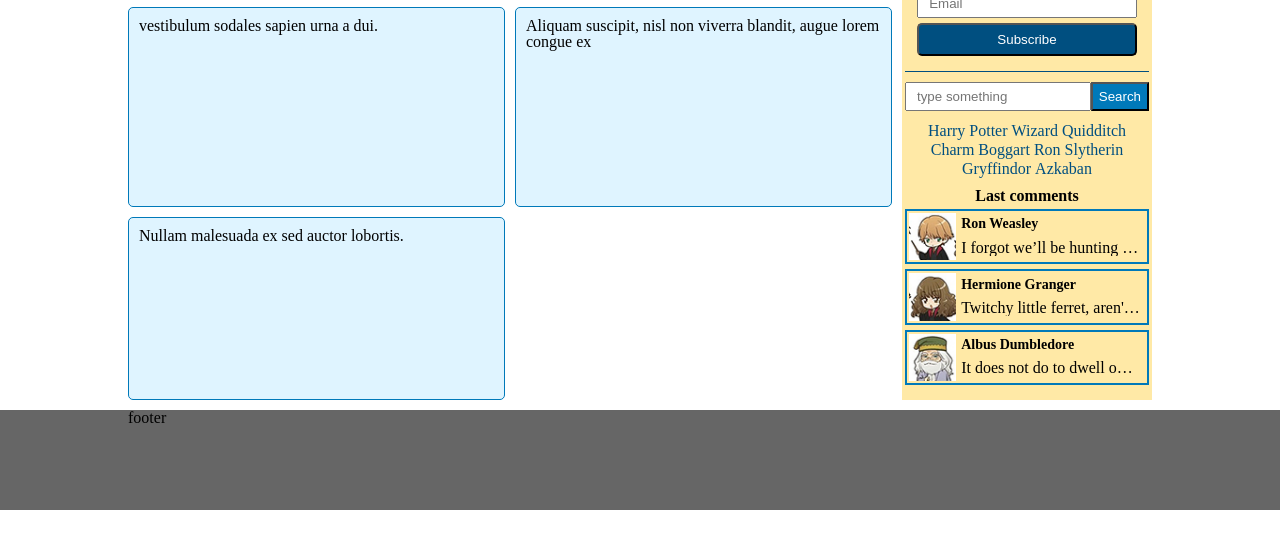
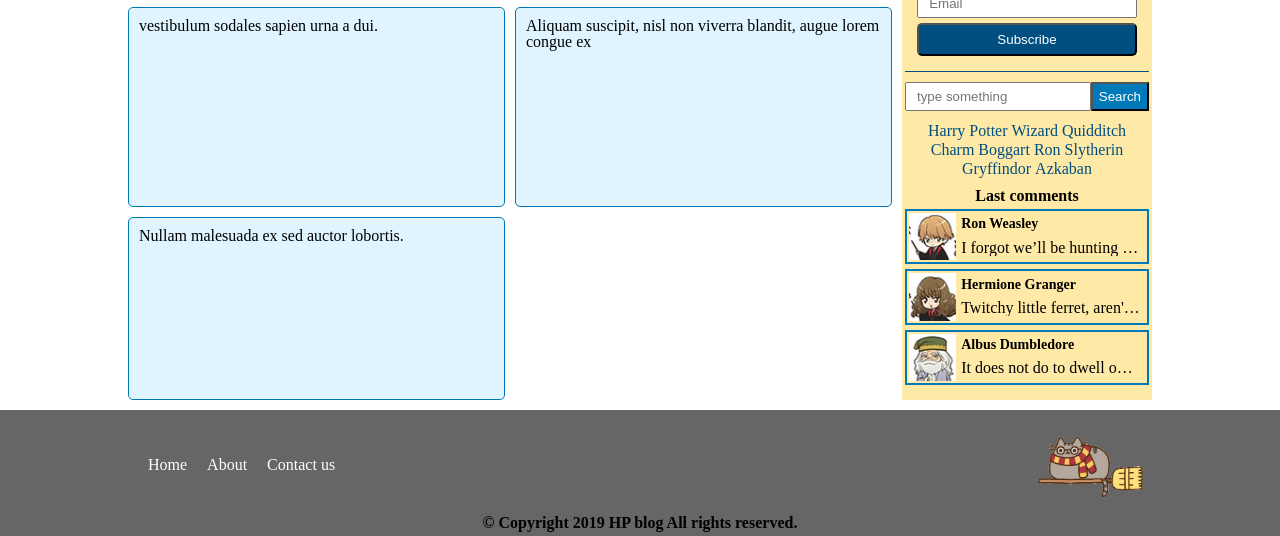
Before and after one commit to olyakolesnichenko/blog-project, a website: page index.html in a window 1280 px wide. Shown: the part 531-1067 px from the top of the page. Before the commit the page ends 1041 px from the top, so only its background shows below. Drawn offline with Linux system fonts and the light colour scheme.

Commit message:
add markup for footer

```diff
--- a/index.html
+++ b/index.html
@@ -132,7 +132,17 @@
     </div>
 </div>
 <footer>
-    <div class="container">footer</div>
+    <div class="container">
+        <div class="footer-wrapper">
+            <ul class="main-menu">
+                <li><a href="/">Home</a></li>
+                <li><a href="https://www.pottermore.com/about/us">About</a></li>
+                <li><a href="/">Contact us</a></li>
+            </ul>
+            <img src="build/assets/images/pusheen-potter.gif" alt="pusheen-potter">
+        </div>
+        <span class="copyright">© Copyright 2019 HP blog All rights reserved.</span>
+    </div>
 </footer>
 </body>
 
--- a/src/assets/styles/footer.styl
+++ b/src/assets/styles/footer.styl
@@ -1,6 +1,16 @@
 footer
-  height 100px
   background-color grey_main_color
   color #000
   grid-row-start 2
   grid-row-end 3
+  text-align center
+  padding 5px 0
+  .footer-wrapper
+    display flex
+    align-items center
+    justify-content space-between
+    >img
+      height 100px
+      width auto
+  .copyright
+    font-weight 700
```
Also changed, not shown: build/assets/images/pusheen-potter.gif (added), build/assets/main.css, src/assets/images/pusheen-potter.gif (added).
